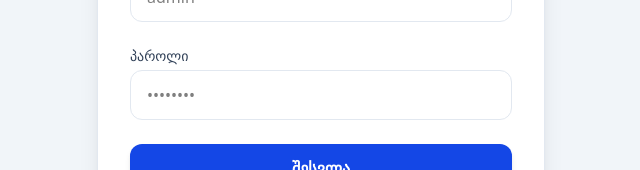
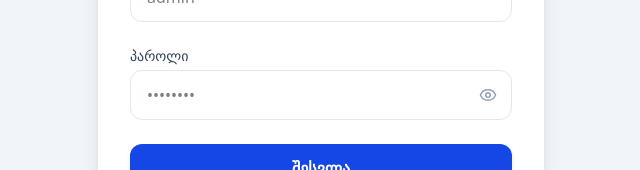
Before and after one commit to IMED458/epriscription.github.io, a React (Vite) app: page / in a window 1280 px wide. Shown: the part 399-569 px from the top of the page, without its empty margins (319-959 px from the left). Built offline with nearby package versions, Linux system fonts and the light colour scheme.

Commit message:
Add password visibility toggles

```diff
--- a/src/App.tsx
+++ b/src/App.tsx
@@ -1,7 +1,7 @@
 import React, { useState, useEffect } from "react";
 import { HashRouter, Routes, Route, Navigate, useNavigate, Link } from "react-router-dom";
 import { Toaster, toast } from "sonner";
-import { LogOut, User as UserIcon, Search, Plus, FileText, Printer, Save, Trash2, ChevronLeft, LayoutDashboard, Settings, Pencil, Archive } from "lucide-react";
+import { LogOut, User as UserIcon, Search, Plus, FileText, Printer, Save, Trash2, ChevronLeft, LayoutDashboard, Settings, Pencil, Archive, Eye, EyeOff } from "lucide-react";
 import api from "./lib/api";
 import tmCenterLogo from "./assets/tm-center-logo.png";
 
@@ -73,6 +73,7 @@ const Layout = ({ children, user, onLogout }: { children: React.ReactNode, user:
 const Login = ({ onLogin }: { onLogin: (token: string, user: any) => void }) => {
   const [username, setUsername] = useState("");
   const [password, setPassword] = useState("");
+  const [showPassword, setShowPassword] = useState(false);
   const [loading, setLoading] = useState(false);
 
   const handleSubmit = async (e: React.FormEvent) => {
@@ -115,14 +116,24 @@ const Login = ({ onLogin }: { onLogin: (token: string, user: any) => void }) =>
           </div>
           <div>
             <label className="block text-sm font-medium text-slate-700 mb-1">პაროლი</label>
+            <div className="relative">
               <input
-              type="password"
+                type={showPassword ? "text" : "password"}
                 required
-              className="w-full px-4 py-3 rounded-xl border border-slate-200 focus:ring-2 focus:ring-blue-500 focus:border-transparent outline-none transition-all"
+                className="w-full rounded-xl border border-slate-200 px-4 py-3 pr-12 outline-none transition-all focus:border-transparent focus:ring-2 focus:ring-blue-500"
                 value={password}
                 onChange={(e) => setPassword(e.target.value)}
                 placeholder="••••••••"
               />
+              <button
+                type="button"
+                onClick={() => setShowPassword((current) => !current)}
+                className="absolute inset-y-0 right-0 flex w-12 items-center justify-center text-slate-400 transition-all hover:text-blue-700"
+                title={showPassword ? "პაროლის დამალვა" : "პაროლის ჩვენება"}
+              >
+                {showPassword ? <EyeOff size={18} /> : <Eye size={18} />}
+              </button>
+            </div>
           </div>
           <button
             type="submit"
@@ -151,6 +162,8 @@ const ForcePasswordChange = ({
 }) => {
   const [newPassword, setNewPassword] = useState("");
   const [confirmPassword, setConfirmPassword] = useState("");
+  const [showNewPassword, setShowNewPassword] = useState(false);
+  const [showConfirmPassword, setShowConfirmPassword] = useState(false);
   const [loading, setLoading] = useState(false);
 
   const handleSubmit = async (event: React.FormEvent) => {
@@ -195,23 +208,43 @@ const ForcePasswordChange = ({
         <form onSubmit={handleSubmit} className="space-y-5">
           <div>
             <label className="block text-sm font-medium text-slate-700 mb-1">ახალი პაროლი</label>
+            <div className="relative">
               <input
-              type="password"
+                type={showNewPassword ? "text" : "password"}
                 required
-              className="w-full px-4 py-3 rounded-xl border border-slate-200 focus:ring-2 focus:ring-blue-500 focus:border-transparent outline-none transition-all"
+                className="w-full rounded-xl border border-slate-200 px-4 py-3 pr-12 outline-none transition-all focus:border-transparent focus:ring-2 focus:ring-blue-500"
                 value={newPassword}
                 onChange={(event) => setNewPassword(event.target.value)}
               />
+              <button
+                type="button"
+                onClick={() => setShowNewPassword((current) => !current)}
+                className="absolute inset-y-0 right-0 flex w-12 items-center justify-center text-slate-400 transition-all hover:text-blue-700"
+                title={showNewPassword ? "პაროლის დამალვა" : "პაროლის ჩვენება"}
+              >
+                {showNewPassword ? <EyeOff size={18} /> : <Eye size={18} />}
+              </button>
+            </div>
           </div>
           <div>
             <label className="block text-sm font-medium text-slate-700 mb-1">გაიმეორე ახალი პაროლი</label>
+            <div className="relative">
               <input
-              type="password"
+                type={showConfirmPassword ? "text" : "password"}
                 required
-              className="w-full px-4 py-3 rounded-xl border border-slate-200 focus:ring-2 focus:ring-blue-500 focus:border-transparent outline-none transition-all"
+                className="w-full rounded-xl border border-slate-200 px-4 py-3 pr-12 outline-none transition-all focus:border-transparent focus:ring-2 focus:ring-blue-500"
                 value={confirmPassword}
                 onChange={(event) => setConfirmPassword(event.target.value)}
               />
+              <button
+                type="button"
+                onClick={() => setShowConfirmPassword((current) => !current)}
+                className="absolute inset-y-0 right-0 flex w-12 items-center justify-center text-slate-400 transition-all hover:text-blue-700"
+                title={showConfirmPassword ? "პაროლის დამალვა" : "პაროლის ჩვენება"}
+              >
+                {showConfirmPassword ? <EyeOff size={18} /> : <Eye size={18} />}
+              </button>
+            </div>
           </div>
           <button
             type="submit"
```
Also changed, not shown: 5 other files (tests, documents, lock files or other folders). Lines whose indentation alone changed are shown as unchanged.
